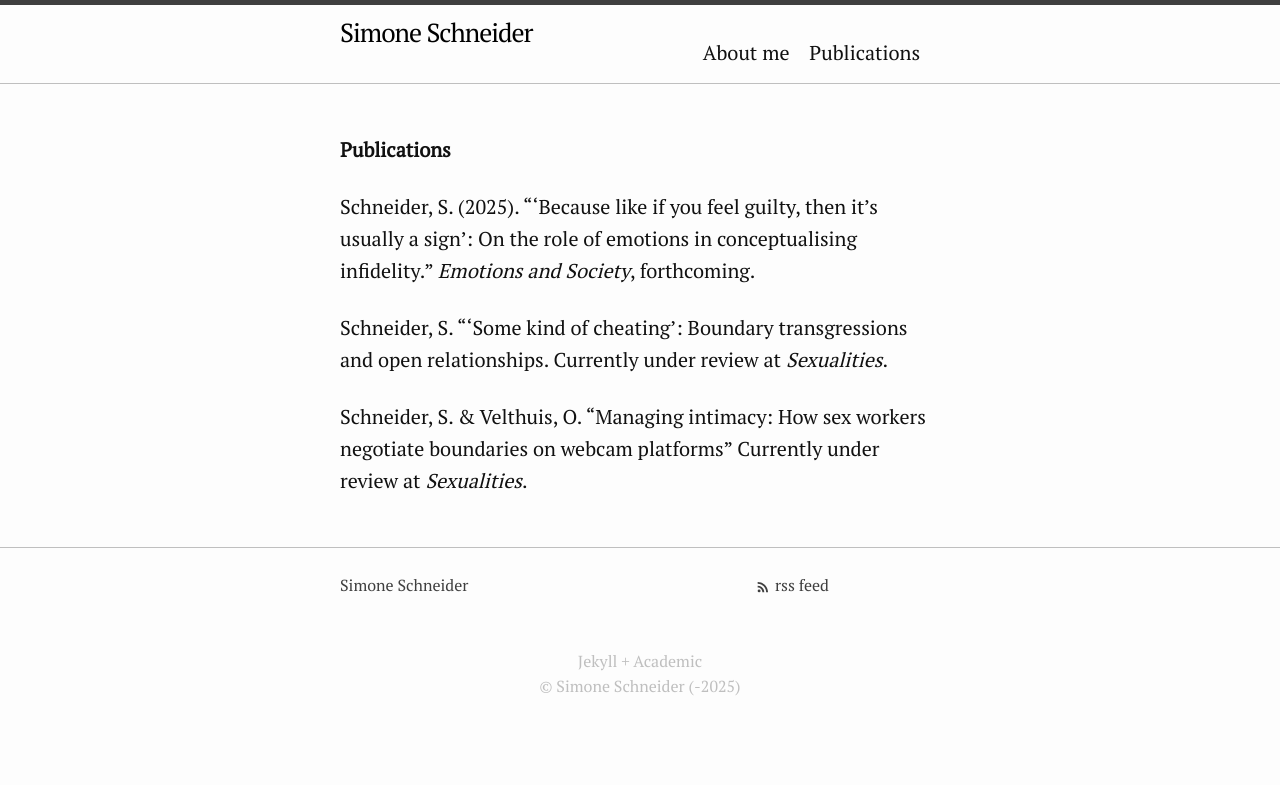
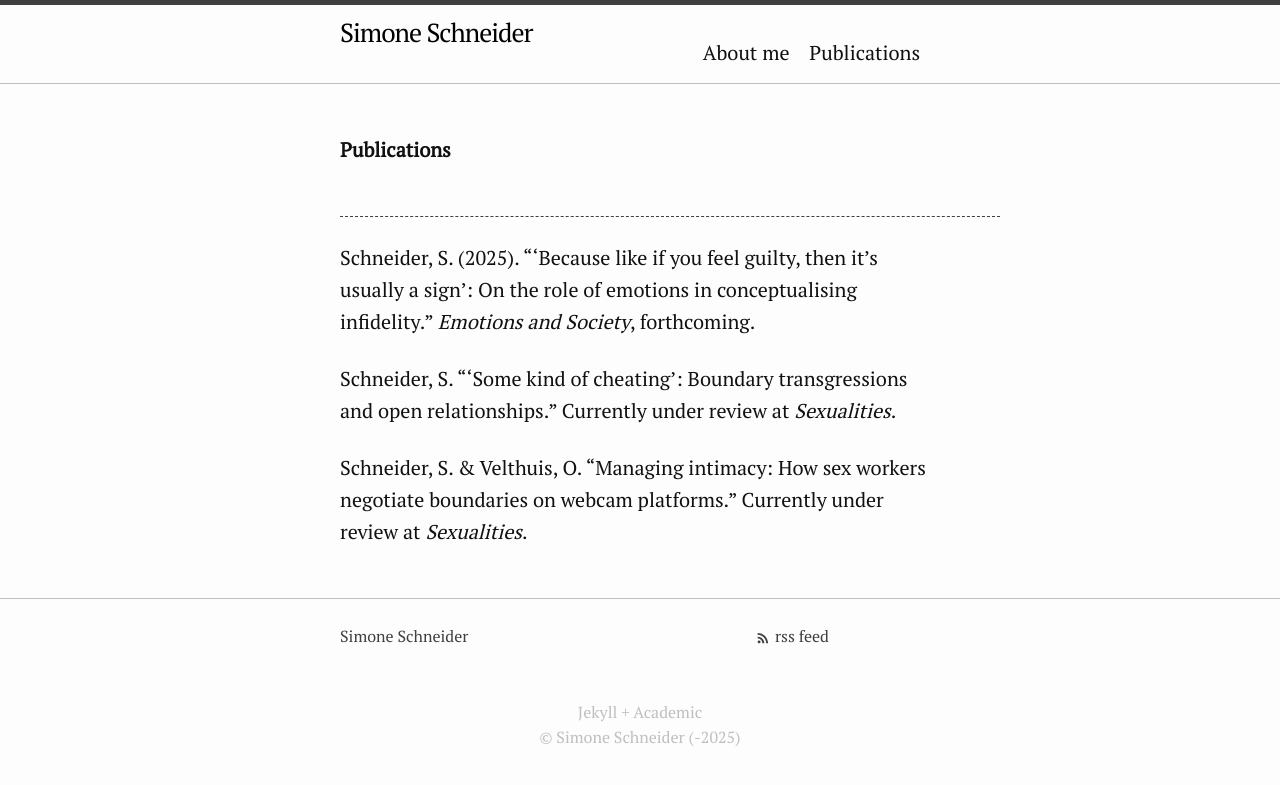
Before and after one commit to simone-schneider/simone-schneider.github.io, a Jekyll site: the page built from _pages/publications.md, in a window 1280 px wide. Shown: the top 785 px of the page. Built offline with Jekyll 4.4.1, drawn with Linux system fonts in a browser that asks for light colours.

```diff
--- a/_pages/publications.md
+++ b/_pages/publications.md
@@ -6,8 +6,10 @@ layout: page
 
 **Publications**
 
+---
+
 Schneider, S. (2025). "'Because like if you feel guilty, then it's usually a sign': On the role of emotions in conceptualising infidelity." *Emotions and Society*, forthcoming.
 
-Schneider, S. "'Some kind of cheating': Boundary transgressions and open relationships. Currently under review at *Sexualities*.
+Schneider, S. "'Some kind of cheating': Boundary transgressions and open relationships." Currently under review at *Sexualities*.
 
-Schneider, S. & Velthuis, O. "Managing intimacy: How sex workers negotiate boundaries on webcam platforms" Currently under review at *Sexualities*.
+Schneider, S. & Velthuis, O. "Managing intimacy: How sex workers negotiate boundaries on webcam platforms." Currently under review at *Sexualities*.
```
